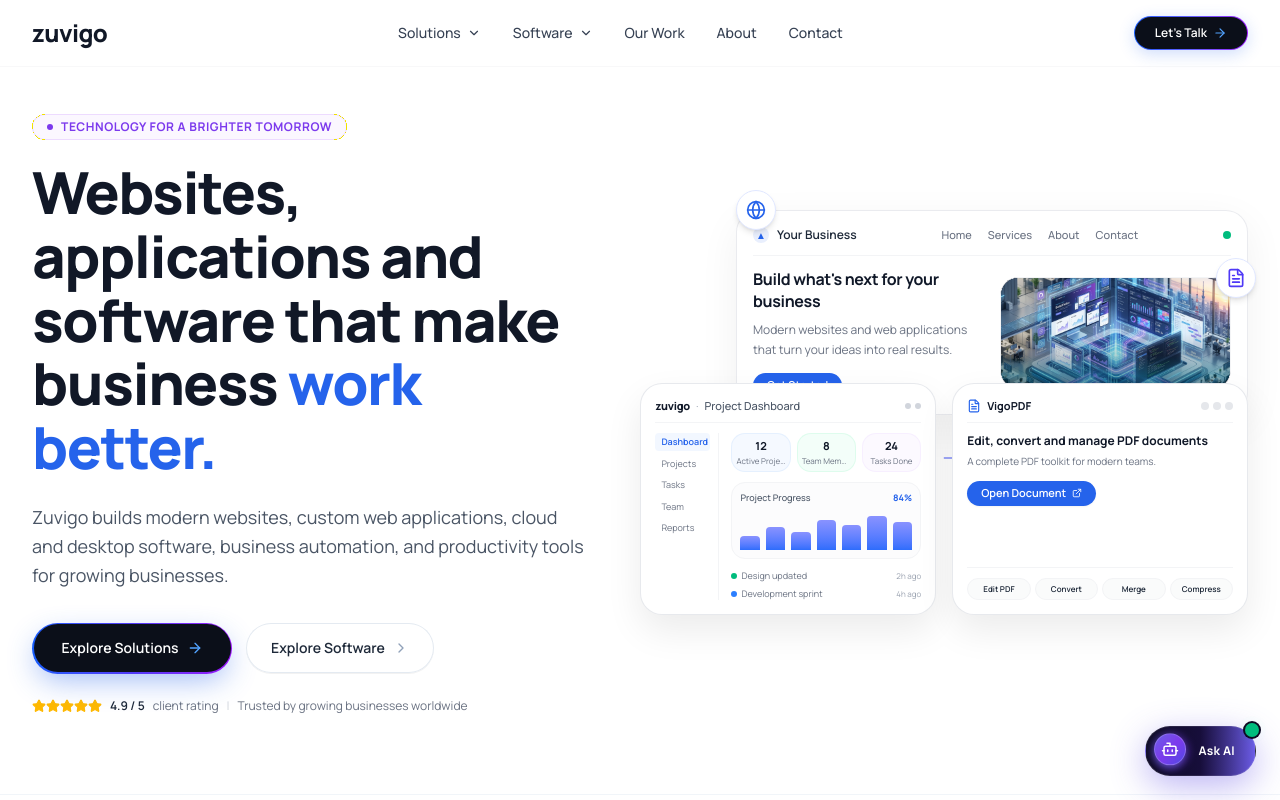
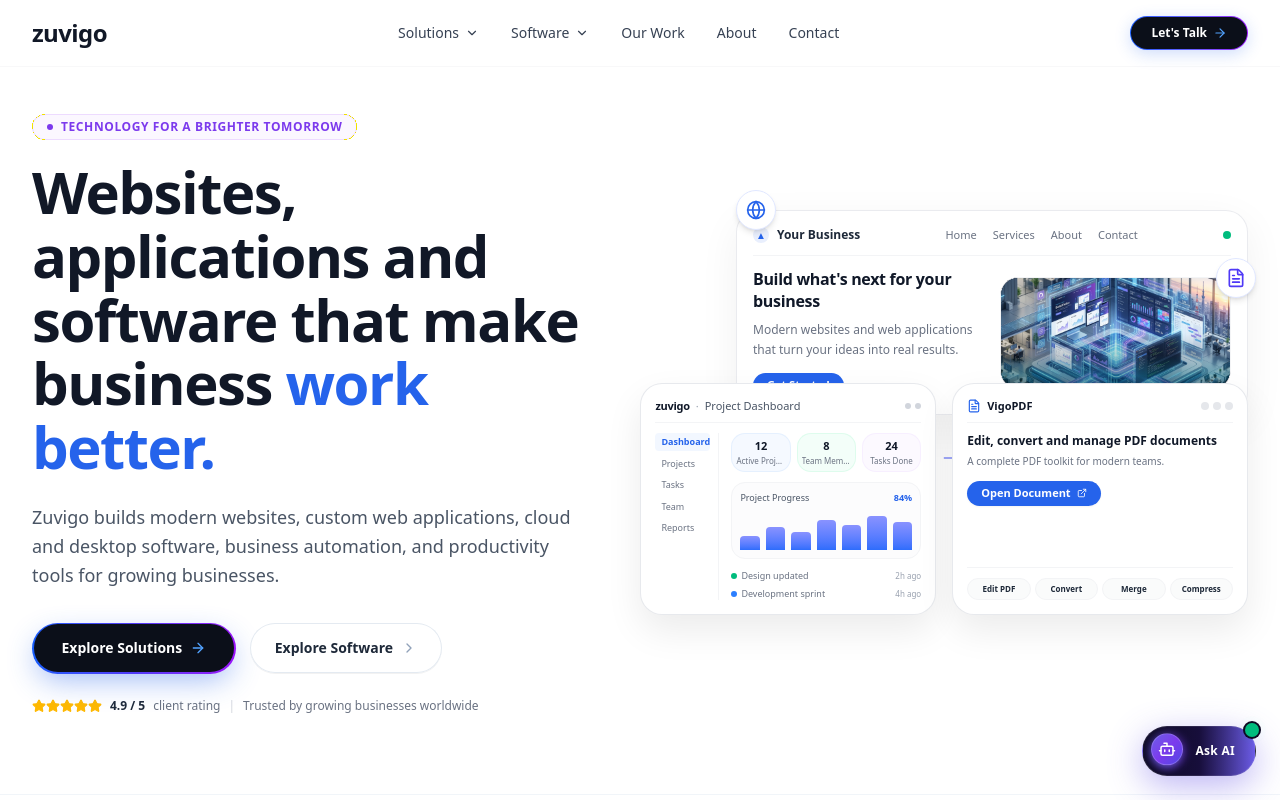
Before and after one commit to readyiolab/readyiosite, a Next.js app: page / in a window 1280 px wide. Shown: the top 800 px of the page. Built offline with nearby package versions, Linux system fonts and the light colour scheme.

Commit message:
fix(font): replace next/font/google with preconnected Google Font link to fix Turbopack build bug

```diff
--- a/app/layout.tsx
+++ b/app/layout.tsx
@@ -1,5 +1,4 @@
 import type { Metadata, Viewport } from "next"
-import { Manrope } from "next/font/google"
 
 import "./globals.css"
 import { Footer } from "@/components/site/Footer"
@@ -9,13 +8,6 @@
 import { Nav } from "@/components/site/Nav"
 import { Toaster } from "@/components/site/Toaster"
 import { SITE, SITE_URL } from "@/lib/site"
-
-const manrope = Manrope({
-  subsets: ["latin"],
-  weight: ["400", "500", "600", "700", "800"],
-  variable: "--font-manrope",
-  display: "swap",
-})
 
 const GTM_ID = "GTM-MGCXVKMP"
 const DEFAULT_TITLE = "Websites, Applications & Software That Make Business Work Better | Zuvigo"
@@ -107,8 +99,11 @@
   children: React.ReactNode
 }>) {
   return (
-    <html lang="en" className={manrope.variable} data-scroll-behavior="smooth" suppressHydrationWarning>
+    <html lang="en" data-scroll-behavior="smooth" suppressHydrationWarning>
       <head>
+        <link rel="preconnect" href="https://fonts.googleapis.com" />
+        <link rel="preconnect" href="https://fonts.gstatic.com" crossOrigin="anonymous" />
+        <link href="https://fonts.googleapis.com/css2?family=Manrope:wght@400;500;600;700;800&display=swap" rel="stylesheet" />
         <link rel="alternate" type="text/markdown" href="/llms.txt" title="LLM Context" />
       </head>
       <body>
```
